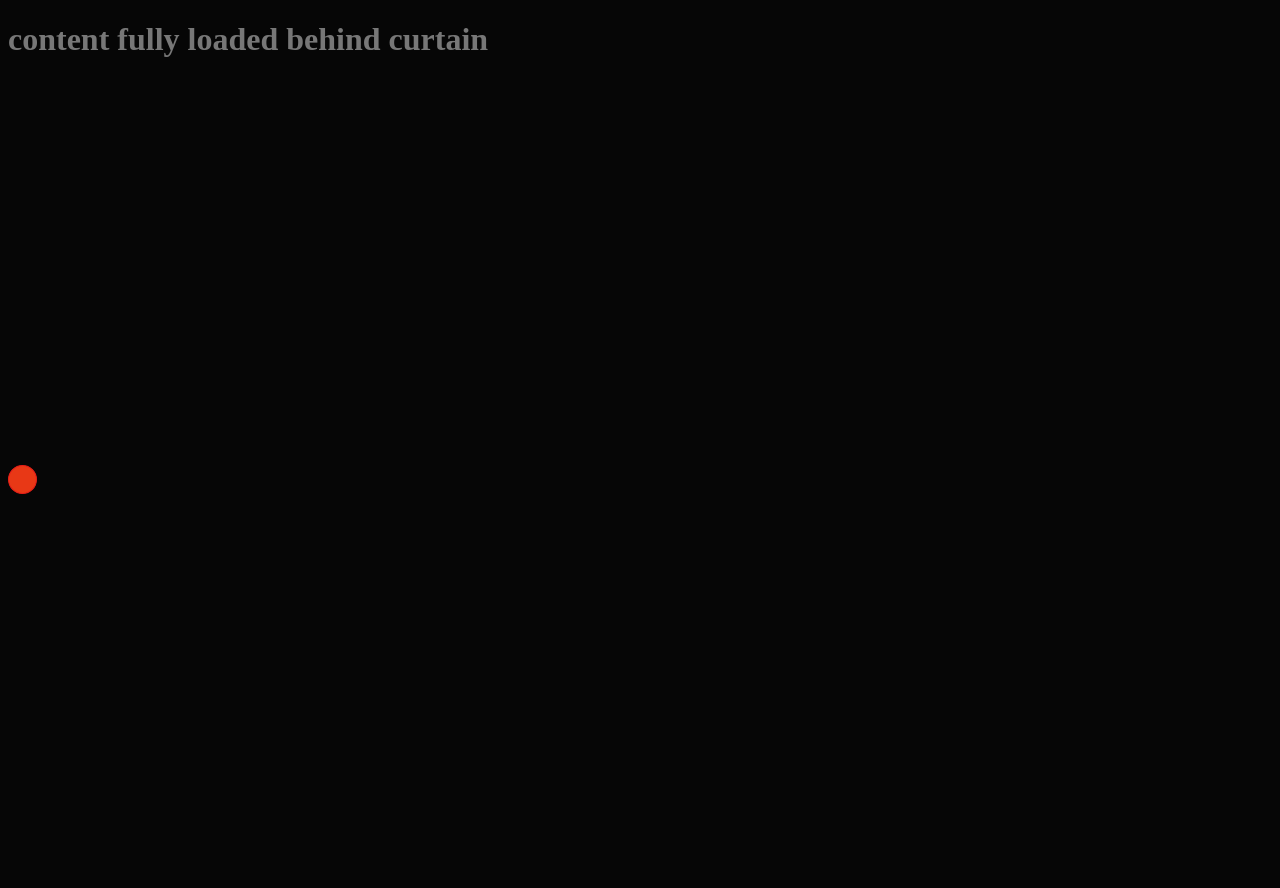
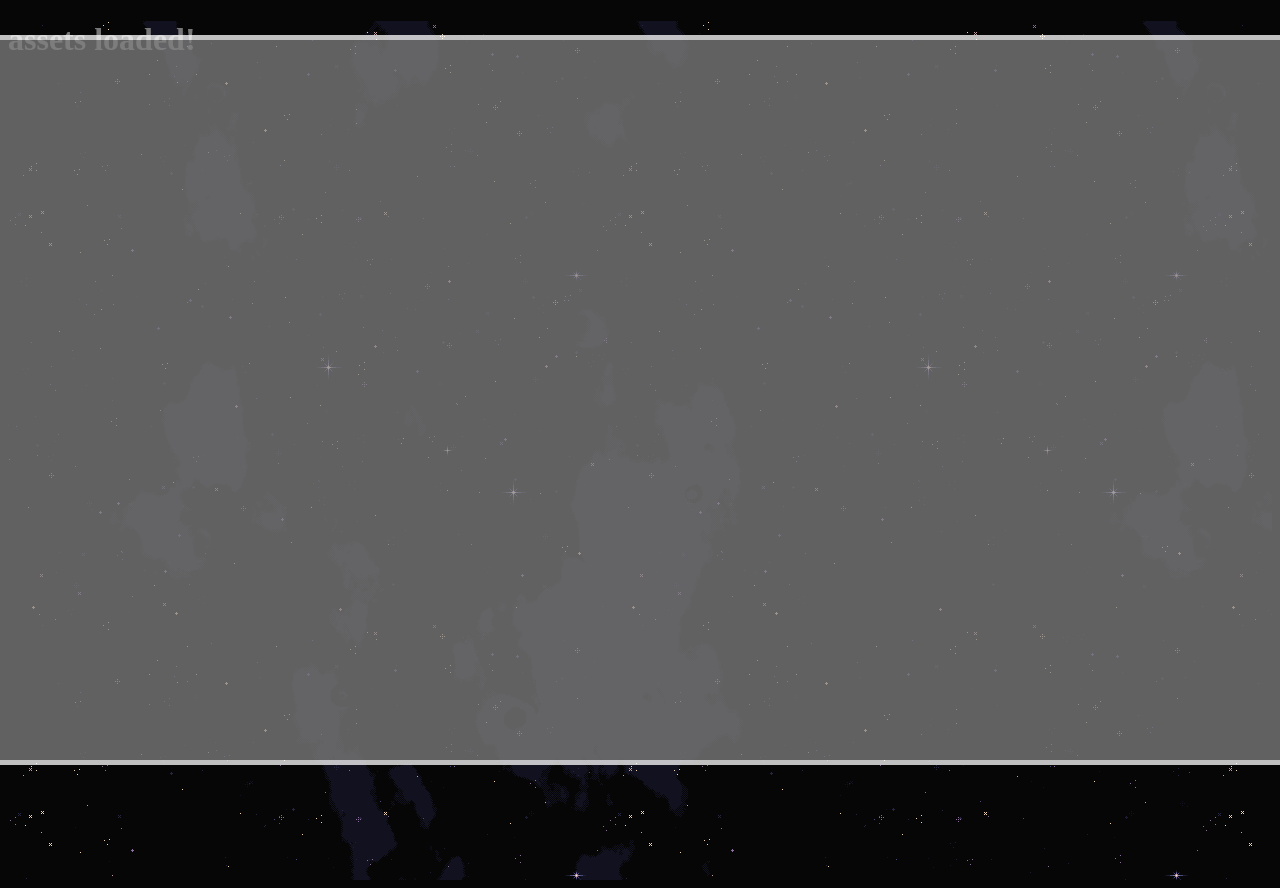
Before and after one commit to driftpattern/space-battle, a plain HTML site: page index.html in a window 1280 px wide. Drawn offline with Linux system fonts and the light colour scheme.

Commit message:
push new gameart assets

```diff
--- a/index.html
+++ b/index.html
@@ -4,17 +4,23 @@
     <meta charset="UTF-8">
     <meta name="viewport" content="width=device-width, initial-scale=1.0">
     <link rel="stylesheet" href="styles/preloader.css">
+    <link rel="stylesheet" href="styles/main.css">
     <link rel="icon" href="data:,">
-    <title>Space Battle</title>
+    <title>VectorEclipse</title>
 </head>
 <body style="background-color:rgb(6, 6, 6);">
-    <div class="main-content">
+    <div id="main-content">
+
+        <canvas id="main-canvas"></canvas>
+        <img id="player" src="">
+        <img id="background" src="">
+        <img id="enemy" src="">
 
 
 
 
         <div class="example"></div>
-            <h1 class="message">content fully loaded behind curtain</h1>
+            <h1 class="message">assets loaded!</h1>
             <div id="image-container">
                 <!-- content here to be added by JS -->
             </div>
--- a/scripts/main.js
+++ b/scripts/main.js
@@ -5,9 +5,18 @@
 // chain the functions with promises
 preloadAssets()
   .then(() => {
-    displayPreloadedImages();
+    // displayPreloadedImages();
     loaderCurtain('hide');
+    gameLoop();
   })
   .catch(() => {
     console.error('Error in asset preload.');
   });
+
+
+function gameLoop() {
+  const canvas = document.getElementById("main-canvas");
+  const ctx = canvas.getContext("2d");
+  canvas.width = 1280;
+  canvas.height = 720;
+}
--- a/scripts/preloader.js
+++ b/scripts/preloader.js
@@ -1,8 +1,8 @@
 // declare an array of assets for preload
 const assetsForPreload = [
     { src: 'assets/red-circle.svg', type: 'image' },
-   // { src: 'assets/potato01.png', type: 'image' },
-   // { src: 'assets/potato02.png', type: 'image' },
+    { src: 'assets/space_bg1.png', type: 'image' },
+    { src: 'assets/space_bg_dust1.png', type: 'image' },
    // { src: 'assets/potato03.png', type: 'image' },
    // { src: 'assets/track01.mp3', type: 'sound' },
    // { src: 'assets/track02.mp3', type: 'sound' },
--- /dev/null
+++ b/styles/main.css
@@ -0,0 +1,28 @@
+body {
+    background: black;
+    overflow: hidden;
+}
+
+#main-content {
+    background-image: url("/assets/space_bg1.png"),
+    url("/assets/space_bg_dust1.png");
+    width: 100%;
+    height: 100%;
+    opacity: 1.0;
+}
+
+
+#main-canvas {
+    background: grey;
+    position: absolute;
+    top: 50%;
+    left: 50%;
+    transform: translate(-50%,-50%);
+    border: 5px solid white;
+    opacity: 0.75;
+}
+
+
+#player, #background, #enemy {
+    display: none;
+}
```
Also changed, not shown: assets/space_bg1.png (added), assets/space_bg_dust1.png (added).
